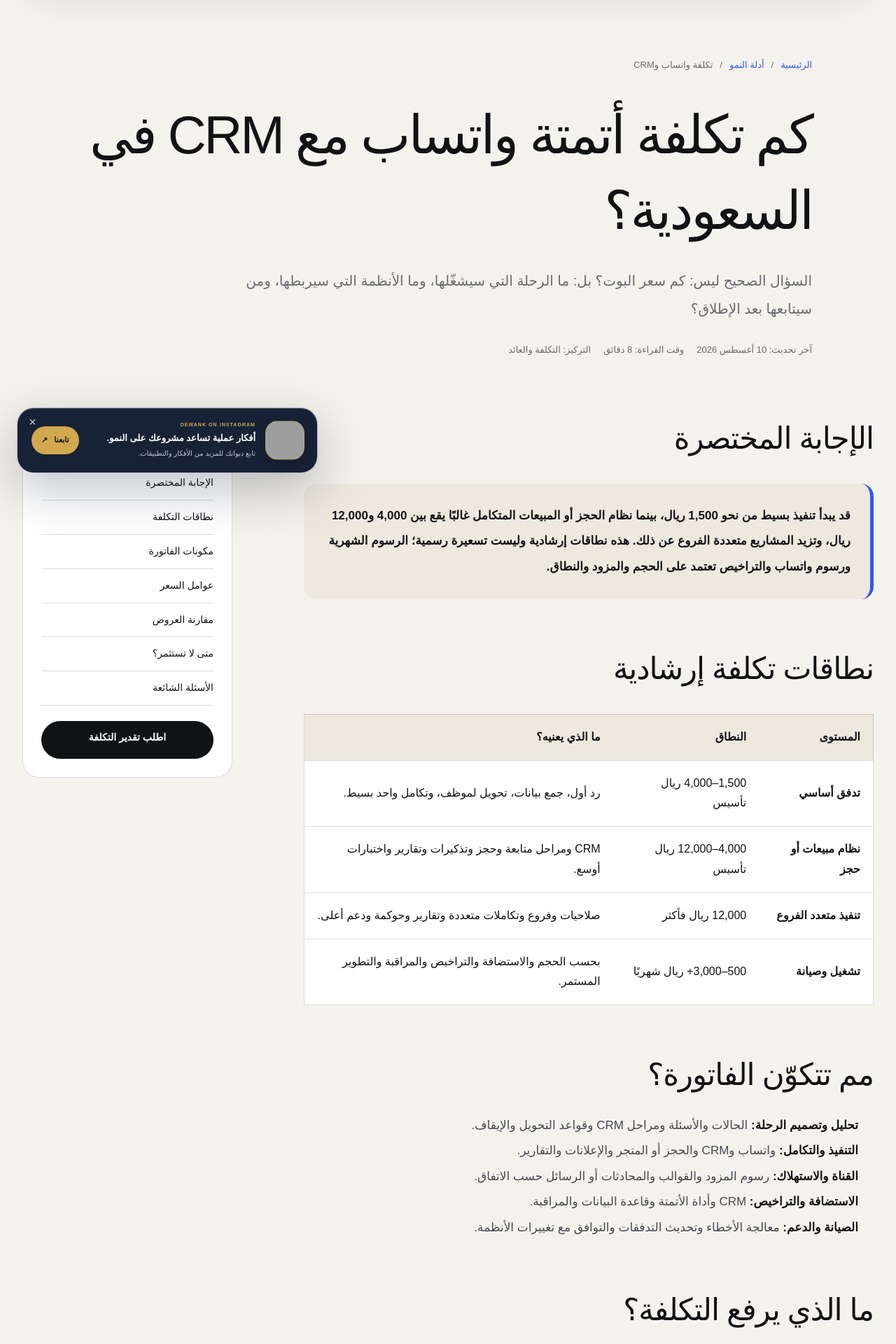
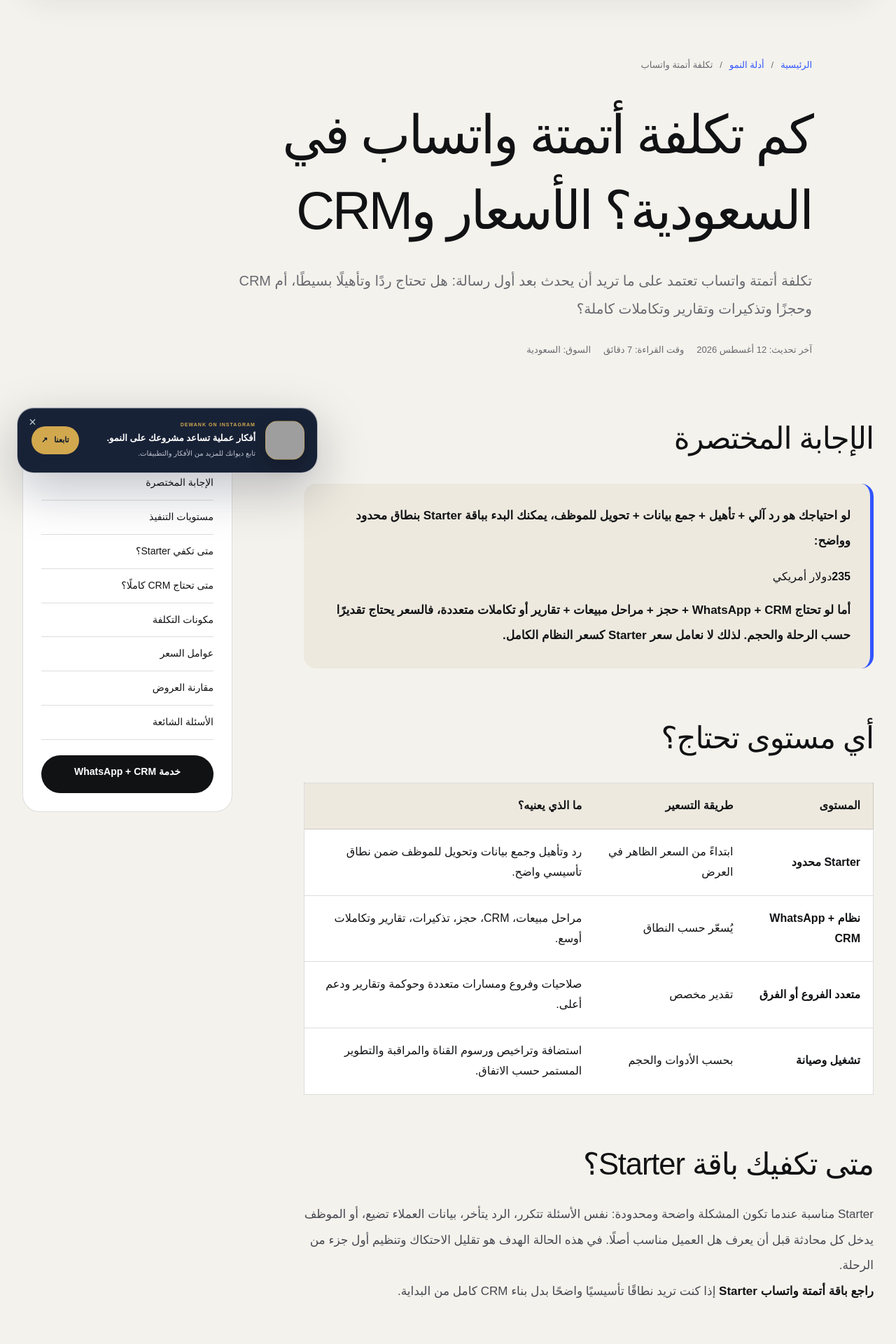
Before and after one commit to mohammedrashad2011-ui/Dewank-2026-website, a Next.js app: page /guides/whatsapp-crm-automation-cost-saudi-arabia in a window 1280 px wide. Shown: the part 100-2020 px from the top of the page at 70% size. Built offline with nearby package versions, Linux system fonts and the light colour scheme; no server answers; grey boxes are pictures that could not be loaded; a web font is replaced by a local one.

Commit message:
Turn WhatsApp cost guide into a commercial SEO bridge

```diff
--- a/app/guides/whatsapp-crm-automation-cost-saudi-arabia/page.tsx
+++ b/app/guides/whatsapp-crm-automation-cost-saudi-arabia/page.tsx
@@ -2,80 +2,125 @@ import type { Metadata } from "next";
 import Link from "next/link";
 import { Footer, Header } from "../../components/site-shell";
 import { createMetadata, organizationId, siteUrl } from "../../lib/seo";
+import { WhatsAppStarterPrice } from "../../offers/whatsapp-automation-starter/localized-whatsapp-starter";
 import "../guides.css";
 
-const title = "كم تكلفة أتمتة واتساب مع CRM في السعودية؟";
-const description = "دليل عملي لفهم تكلفة إعداد أتمتة واتساب وربطها مع CRM في السعودية، وما الذي يدخل في رسوم التأسيس والاشتراك والتشغيل، وكيف تقارن العروض.";
+const title = "كم تكلفة أتمتة واتساب في السعودية؟ الأسعار وCRM";
+const description = "تعرف على تكلفة أتمتة واتساب للشركات في السعودية، الفرق بين باقة تأسيس بسيطة ونظام WhatsApp + CRM متكامل، ورسوم التشغيل والتكاملات قبل الشراء.";
+
 export const metadata: Metadata = createMetadata({
-  title: `${title} | دليل ديوانك`, description,
+  title: `${title} | دليل ديوانك`,
+  description,
   path: "/guides/whatsapp-crm-automation-cost-saudi-arabia",
-  keywords: ["تكلفة أتمتة واتساب", "أسعار واتساب CRM", "ربط واتساب CRM السعودية", "واتساب أوتوميشن سعر"],
+  keywords: [
+    "تكلفة أتمتة واتساب",
+    "سعر أتمتة واتساب",
+    "أسعار واتساب أوتوميشن",
+    "واتساب أوتوميشن سعر",
+    "تكلفة CRM واتساب",
+    "ربط واتساب CRM السعودية",
+    "WhatsApp automation cost Saudi Arabia",
+  ],
 });
 
 const faqs = [
-  { question: "هل السعر يشمل رسوم رسائل واتساب؟", answer: "ليس دائمًا. يجب أن يوضح العرض هل رسوم القناة والقوالب والمحادثات مدرجة أم تُدفع مباشرة لمزود الخدمة، لأن استهلاك الرسائل متغير." },
-  { question: "هل أحتاج إلى ذكاء اصطناعي؟", answer: "ليس بالضرورة. الحجز والتذكير وجمع البيانات غالبًا تعمل بقواعد واضحة أقل تكلفة ومخاطر. يضاف AI عندما توجد أسئلة متنوعة تستحق فهم اللغة، مع مصدر معرفة وتحويل للموظف." },
-  { question: "لماذا توجد رسوم تأسيس واشتراك شهري؟", answer: "التأسيس يغطي تحليل الرحلة وبناء التكاملات والاختبار. الاشتراك يغطي الاستضافة والمراقبة والصيانة والتحديثات والدعم، وقد يشمل تراخيص بحسب الاتفاق." },
-  { question: "كيف أعرف أن العرض مناسب؟", answer: "اطلب نطاقًا مكتوبًا يحدد القنوات والتكاملات وعدد التدفقات والمسؤوليات والرسوم الخارجية والدعم ومؤشرات النجاح، ثم قارن النتيجة المتوقعة لا عدد الرسائل الآلية." },
+  { question: "كم سعر أتمتة واتساب للشركات؟", answer: "لا يوجد سعر واحد لكل الأنظمة. يمكن البدء بباقة تأسيس محدودة مثل Starter، بينما يرتفع السعر عند إضافة CRM كامل أو حجز أو فروع أو تكاملات وتقارير وذكاء اصطناعي." },
+  { question: "هل باقة 890 ريال هي سعر النظام الكامل؟", answer: "لا. سعر Starter هو لنطاق تأسيسي محدد للرد والتأهيل وجمع البيانات والتحويل للموظف. نظام WhatsApp + CRM المتكامل يُسعّر حسب الرحلة والتكاملات وحجم التشغيل." },
+  { question: "هل السعر يشمل رسوم رسائل واتساب؟", answer: "ليس دائمًا. رسوم واتساب أو مزود الربط أو الأدوات والتراخيص الخارجية قد تكون منفصلة، ويجب توضيحها قبل التنفيذ." },
+  { question: "هل أحتاج إلى ذكاء اصطناعي؟", answer: "ليس بالضرورة. الكثير من الرد والتأهيل والحجز والتذكير يمكن تنفيذه بقواعد واضحة. يضاف AI عندما توجد أسئلة متنوعة أو قاعدة معرفة تحتاج فهمًا أوسع للغة." },
+  { question: "كيف أقارن بين عرضين؟", answer: "قارن نفس النطاق: عدد المسارات، CRM، الحجز، التكاملات، الفروع، الدعم، الرسوم الخارجية، وملكية الحسابات والبيانات. لا تقارن الرقم وحده." },
 ];
 
 const ranges = [
-  ["تدفق أساسي", "1,500–4,000 ريال تأسيس", "رد أول، جمع بيانات، تحويل لموظف، وتكامل واحد بسيط."],
-  ["نظام مبيعات أو حجز", "4,000–12,000 ريال تأسيس", "CRM ومراحل متابعة وحجز وتذكيرات وتقارير واختبارات أوسع."],
-  ["تنفيذ متعدد الفروع", "12,000 ريال فأكثر", "صلاحيات وفروع وتكاملات متعددة وتقارير وحوكمة ودعم أعلى."],
-  ["تشغيل وصيانة", "500–3,000+ ريال شهريًا", "بحسب الحجم والاستضافة والتراخيص والمراقبة والتطوير المستمر."],
+  ["Starter محدود", "ابتداءً من السعر الظاهر في العرض", "رد وتأهيل وجمع بيانات وتحويل للموظف ضمن نطاق تأسيسي واضح."],
+  ["نظام WhatsApp + CRM", "يُسعّر حسب النطاق", "مراحل مبيعات، CRM، حجز، تذكيرات، تقارير وتكاملات أوسع."],
+  ["متعدد الفروع أو الفرق", "تقدير مخصص", "صلاحيات وفروع ومسارات متعددة وحوكمة وتقارير ودعم أعلى."],
+  ["تشغيل وصيانة", "بحسب الأدوات والحجم", "استضافة وتراخيص ورسوم القناة والمراقبة والتطوير المستمر حسب الاتفاق."],
 ];
 
 export default function WhatsappCrmCostGuide() {
   const url = `${siteUrl}/guides/whatsapp-crm-automation-cost-saudi-arabia`;
-  const schema = { "@context": "https://schema.org", "@graph": [
-    { "@type": "Article", "@id": `${url}#article`, headline: title, description, inLanguage: "ar", datePublished: "2026-08-04", dateModified: "2026-08-10", mainEntityOfPage: url, author: { "@id": organizationId }, publisher: { "@id": organizationId }, about: ["تكلفة أتمتة واتساب", "CRM", "السعودية"] },
-    { "@type": "FAQPage", "@id": `${url}#faq`, mainEntity: faqs.map((faq) => ({ "@type": "Question", name: faq.question, acceptedAnswer: { "@type": "Answer", text: faq.answer } })) },
-    { "@type": "BreadcrumbList", itemListElement: [{ "@type": "ListItem", position: 1, name: "الرئيسية", item: siteUrl }, { "@type": "ListItem", position: 2, name: "أدلة النمو", item: `${siteUrl}/guides` }, { "@type": "ListItem", position: 3, name: title, item: url }] },
-  ] };
+  const schema = {
+    "@context": "https://schema.org",
+    "@graph": [
+      { "@type": "Article", "@id": `${url}#article`, headline: title, description, inLanguage: "ar-SA", datePublished: "2026-08-04", dateModified: "2026-08-12", mainEntityOfPage: url, author: { "@id": organizationId }, publisher: { "@id": organizationId }, about: ["تكلفة أتمتة واتساب", "WhatsApp Automation", "CRM", "السعودية"] },
+      { "@type": "FAQPage", "@id": `${url}#faq`, mainEntity: faqs.map((faq) => ({ "@type": "Question", name: faq.question, acceptedAnswer: { "@type": "Answer", text: faq.answer } })) },
+      { "@type": "BreadcrumbList", itemListElement: [{ "@type": "ListItem", position: 1, name: "الرئيسية", item: siteUrl }, { "@type": "ListItem", position: 2, name: "أدلة النمو", item: `${siteUrl}/guides` }, { "@type": "ListItem", position: 3, name: title, item: url }] },
+    ],
+  };
 
   return <main className="guides-page">
-    <Header /><script type="application/ld+json" dangerouslySetInnerHTML={{ __html: JSON.stringify(schema) }} />
+    <Header />
+    <script type="application/ld+json" dangerouslySetInnerHTML={{ __html: JSON.stringify(schema) }} />
     <article>
       <header className="article-hero shell">
-        <nav className="article-breadcrumbs" aria-label="مسار الصفحة"><Link href="/">الرئيسية</Link><span>/</span><Link href="/guides">أدلة النمو</Link><span>/</span><span>تكلفة واتساب وCRM</span></nav>
+        <nav className="article-breadcrumbs" aria-label="مسار الصفحة"><Link href="/">الرئيسية</Link><span>/</span><Link href="/guides">أدلة النمو</Link><span>/</span><span>تكلفة أتمتة واتساب</span></nav>
         <h1>{title}</h1>
-        <p>السؤال الصحيح ليس: كم سعر البوت؟ بل: ما الرحلة التي سيشغّلها، وما الأنظمة التي سيربطها، ومن سيتابعها بعد الإطلاق؟</p>
-        <div className="article-meta"><span>آخر تحديث: 10 أغسطس 2026</span><span>وقت القراءة: 8 دقائق</span><span>التركيز: التكلفة والعائد</span></div>
+        <p>تكلفة أتمتة واتساب تعتمد على ما تريد أن يحدث بعد أول رسالة: هل تحتاج ردًا وتأهيلًا بسيطًا، أم CRM وحجزًا وتذكيرات وتقارير وتكاملات كاملة؟</p>
+        <div className="article-meta"><span>آخر تحديث: 12 أغسطس 2026</span><span>وقت القراءة: 7 دقائق</span><span>السوق: السعودية</span></div>
       </header>
+
       <div className="article-layout shell">
         <div className="article-body">
           <h2 id="short-answer">الإجابة المختصرة</h2>
-          <div className="article-answer"><p><strong>قد يبدأ تنفيذ بسيط من نحو 1,500 ريال، بينما نظام الحجز أو المبيعات المتكامل غالبًا يقع بين 4,000 و12,000 ريال، وتزيد المشاريع متعددة الفروع عن ذلك.</strong> هذه نطاقات إرشادية وليست تسعيرة رسمية؛ الرسوم الشهرية ورسوم واتساب والتراخيص تعتمد على الحجم والمزود والنطاق.</p></div>
-          <h2 id="ranges">نطاقات تكلفة إرشادية</h2>
-          <div className="article-table"><table><thead><tr><th>المستوى</th><th>النطاق</th><th>ما الذي يعنيه؟</th></tr></thead><tbody>{ranges.map(([level, cost, scope]) => <tr key={level}><td><strong>{level}</strong></td><td>{cost}</td><td>{scope}</td></tr>)}</tbody></table></div>
-          <h2 id="components">مم تتكوّن الفاتورة؟</h2>
+          <div className="article-answer">
+            <p>لو احتياجك هو <strong>رد آلي + تأهيل + جمع بيانات + تحويل للموظف</strong>، يمكنك البدء بباقة Starter بنطاق محدود وواضح:</p>
+            <div style={{marginTop:"18px"}}><WhatsAppStarterPrice /></div>
+            <p style={{marginTop:"16px"}}>أما لو تحتاج <strong>WhatsApp + CRM + حجز + مراحل مبيعات + تقارير أو تكاملات متعددة</strong>، فالسعر يحتاج تقديرًا حسب الرحلة والحجم. لذلك لا نعامل سعر Starter كسعر النظام الكامل.</p>
+          </div>
+
+          <h2 id="levels">أي مستوى تحتاج؟</h2>
+          <div className="article-table"><table><thead><tr><th>المستوى</th><th>طريقة التسعير</th><th>ما الذي يعنيه؟</th></tr></thead><tbody>{ranges.map(([level, cost, scope]) => <tr key={level}><td><strong>{level}</strong></td><td>{cost}</td><td>{scope}</td></tr>)}</tbody></table></div>
+
+          <h2 id="starter">متى تكفيك باقة Starter؟</h2>
+          <p>Starter مناسبة عندما تكون المشكلة واضحة ومحدودة: نفس الأسئلة تتكرر، الرد يتأخر، بيانات العملاء تضيع، أو الموظف يدخل كل محادثة قبل أن يعرف هل العميل مناسب أصلًا. في هذه الحالة الهدف هو تقليل الاحتكاك وتنظيم أول جزء من الرحلة.</p>
+          <p><Link href="/offers/whatsapp-automation-starter"><strong>راجع باقة أتمتة واتساب Starter</strong></Link> إذا كنت تريد نطاقًا تأسيسيًا واضحًا بدل بناء CRM كامل من البداية.</p>
+
+          <h2 id="full-system">متى تحتاج WhatsApp + CRM كاملًا؟</h2>
+          <p>النظام الكامل يصبح منطقيًا عندما يكون لديك فريق مبيعات أو حجوزات أو أكثر من مرحلة متابعة أو عدة فروع، أو عندما تحتاج تسجيل مصدر العميل وحالته وربط المحادثة بالتقارير والحجز والمهام والتذكيرات.</p>
+          <p>في هذه الحالة راجع <Link href="/whatsapp-automation"><strong>خدمة أتمتة واتساب مع CRM</strong></Link> لأنها تستهدف نية النظام المتكامل، وليس مجرد الرد الآلي.</p>
+
+          <h2 id="components">مم تتكوّن التكلفة؟</h2>
           <ul>
-            <li><strong>تحليل وتصميم الرحلة:</strong> الحالات والأسئلة ومراحل CRM وقواعد التحويل والإيقاف.</li>
-            <li><strong>التنفيذ والتكامل:</strong> واتساب وCRM والحجز أو المتجر والإعلانات والتقارير.</li>
-            <li><strong>القناة والاستهلاك:</strong> رسوم المزود والقوالب والمحادثات أو الرسائل حسب الاتفاق.</li>
-            <li><strong>الاستضافة والتراخيص:</strong> CRM وأداة الأتمتة وقاعدة البيانات والمراقبة.</li>
-            <li><strong>الصيانة والدعم:</strong> معالجة الأخطاء وتحديث التدفقات والتوافق مع تغييرات الأنظمة.</li>
+            <li><strong>تحليل الرحلة:</strong> الأسئلة والنوايا ومراحل التأهيل والتحويل للموظف.</li>
+            <li><strong>التنفيذ:</strong> بناء التدفقات والردود وقواعد التشغيل والاستثناءات.</li>
+            <li><strong>CRM والحجز:</strong> حفظ البيانات والمراحل والمواعيد والتذكيرات إن كانت مطلوبة.</li>
+            <li><strong>التكاملات:</strong> النماذج والإعلانات والتقارير والأدوات الداخلية.</li>
+            <li><strong>القناة والتراخيص:</strong> رسوم واتساب أو مزود الربط أو CRM أو أداة الأتمتة.</li>
+            <li><strong>الدعم والتحسين:</strong> المراقبة وتعديل المسارات والردود بعد التشغيل.</li>
           </ul>
-          <h2 id="drivers">ما الذي يرفع التكلفة؟</h2>
-          <p>يزداد السعر مع عدد الفروع واللغات والمستخدمين والتكاملات، وتعقيد التأهيل والحجز، ونقل البيانات القديمة، والحاجة إلى AI، ومستوى التقارير والأمان والدعم. عدد الرسائل وحده لا يحدد صعوبة المشروع.</p>
+
+          <h2 id="drivers">ما الذي يرفع السعر؟</h2>
+          <p>يزداد النطاق مع عدد الفروع واللغات والمستخدمين والمسارات والتكاملات، وتعقيد الحجز أو التأهيل، والحاجة إلى AI أو قاعدة معرفة، ومستوى التقارير والدعم. عدد الرسائل وحده لا يحدد تعقيد المشروع.</p>
+
           <h2 id="compare">كيف تقارن بين عرضين؟</h2>
           <ol>
-            <li>ثبّت نفس نطاق الرحلة والتكاملات قبل مقارنة الأرقام.</li>
-            <li>افصل رسوم التأسيس عن التشغيل والاستهلاك والتراخيص.</li>
-            <li>اسأل من يملك الحسابات والبيانات والتدفقات عند انتهاء العقد.</li>
-            <li>اطلب خطة اختبار، تحويل للموظف، نسخًا احتياطيًا ومؤشرات نجاح.</li>
-            <li>احسب تكلفة الفرص الضائعة والعمل اليدوي، لا سعر البرنامج فقط.</li>
+            <li>تأكد أن العرضين يحلان نفس المشكلة ونفس نطاق الرحلة.</li>
+            <li>افصل تكلفة التأسيس عن رسوم القناة والتراخيص والتشغيل.</li>
+            <li>اسأل هل CRM كامل أم مجرد سجل بيانات بسيط.</li>
+            <li>حدد من يملك الحسابات والبيانات والتدفقات عند انتهاء التعاون.</li>
+            <li>قارن ما يحدث للـLead بعد الرسالة، لا عدد الردود التلقائية فقط.</li>
           </ol>
-          <h2 id="bad-investment">متى يصبح المشروع استثمارًا سيئًا؟</h2>
-          <p>إذا لم توجد رسائل كافية أو رحلة واضحة أو شخص مسؤول عن المبيعات، فقد تكون إعادة تنظيم الرد اليدوي أولًا أكثر عقلانية. الأتمتة لا تصلح عرضًا ضعيفًا ولا فريقًا لا يتابع العملاء.</p>
-          <p>لفهم البنية قبل التسعير، اقرأ دليل <Link href="/guides/whatsapp-crm-automation">كيف تعمل أتمتة واتساب مع CRM؟</Link>.</p>
-          <p><strong>مهم:</strong> النطاقات أعلاه تتحدث عن أنظمة CRM وأتمتة قد تكون أوسع من الباقات الجاهزة. لفهم التنفيذ الكامل راجع <Link href="/whatsapp-automation">خدمة أتمتة واتساب مع CRM</Link>، أما إذا كنت تريد بداية محدودة بنطاق واضح فراجع <Link href="/offers/whatsapp-automation-starter">عرض أتمتة واتساب Starter</Link>.</p>
+
           <section className="article-faq" id="faq"><h2>أسئلة شائعة</h2>{faqs.map((faq) => <details key={faq.question}><summary>{faq.question}</summary><p>{faq.answer}</p></details>)}</section>
-          <section className="article-cta"><h2>تريد تقديرًا يناسب رحلتك؟</h2><p>أرسل حجم الرسائل، عدد الموظفين، نظام الحجز أو CRM، والخطوات المطلوب تشغيلها؛ نحدد نطاقًا واضحًا قبل أي تنفيذ.</p><Link className="button primary" href="/whatsapp-automation">استعرض خدمة أتمتة واتساب <span>←</span></Link></section>
+
+          <section className="article-cta"><h2>تريد تعرف أي مستوى يناسبك؟</h2><p>لو تحتاج بداية محدودة اختر Starter. ولو عندك CRM أو حجز أو فريق ومراحل متابعة، أرسل لنا الرحلة الحالية ونحدد نطاق النظام الكامل.</p><Link className="button primary" href="/offers/whatsapp-automation-starter">شاهد باقة Starter <span>←</span></Link></section>
         </div>
-        <aside className="article-side" aria-label="محتويات الدليل"><b>في هذا الدليل</b><a href="#short-answer">الإجابة المختصرة</a><a href="#ranges">نطاقات التكلفة</a><a href="#components">مكونات الفاتورة</a><a href="#drivers">عوامل السعر</a><a href="#compare">مقارنة العروض</a><a href="#bad-investment">متى لا تستثمر؟</a><a href="#faq">الأسئلة الشائعة</a><Link className="button primary" href="/contact">اطلب تقدير التكلفة</Link></aside>
+
+        <aside className="article-side" aria-label="محتويات الدليل">
+          <b>في هذا الدليل</b>
+          <a href="#short-answer">الإجابة المختصرة</a>
+          <a href="#levels">مستويات التنفيذ</a>
+          <a href="#starter">متى تكفي Starter؟</a>
+          <a href="#full-system">متى تحتاج CRM كاملًا؟</a>
+          <a href="#components">مكونات التكلفة</a>
+          <a href="#drivers">عوامل السعر</a>
+          <a href="#compare">مقارنة العروض</a>
+          <a href="#faq">الأسئلة الشائعة</a>
+          <Link className="button primary" href="/whatsapp-automation">خدمة WhatsApp + CRM</Link>
+        </aside>
       </div>
-    </article><Footer />
+    </article>
+    <Footer />
   </main>;
 }
```
